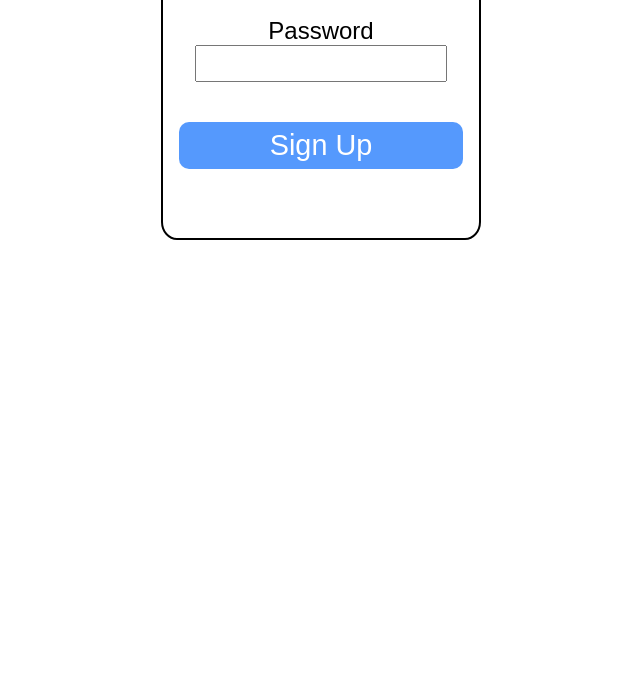
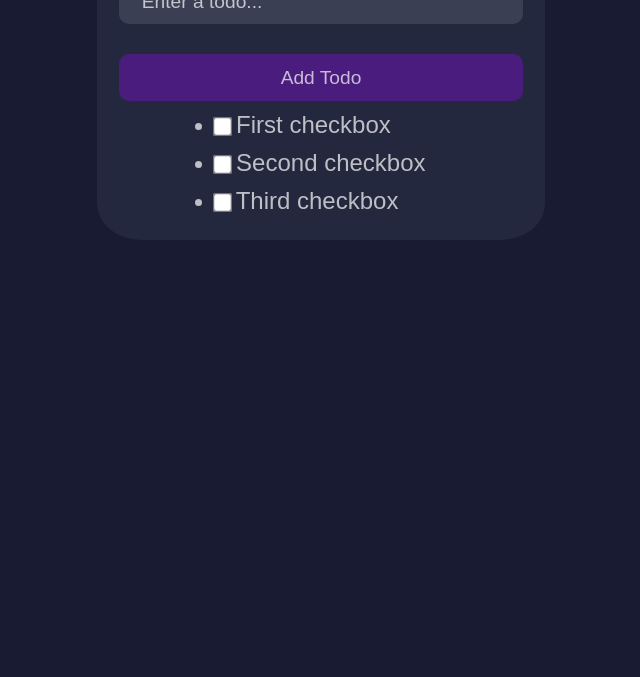
Before and after one commit to shiv7shukla/assignment-solutions, a website: page week-6-solutions/assignment-2/index.html in a window 1280 px wide. Shown: the part 340-1017 px from the top of the page, without its empty margins (319-959 px from the left). Drawn offline with Linux system fonts and the light colour scheme.

Commit message:
updated css for todo items

```diff
--- a/week-6-solutions/assignment-2/index.html
+++ b/week-6-solutions/assignment-2/index.html
@@ -16,7 +16,22 @@
                 <h1 class="card-title">100xTODO</h1>
                 <input class="input-todo" type="text" placeholder="Enter a todo...">
                 <button class="btn btn-primary">Add Todo</button>
-                <ul class="todo-list"></ul>
+                <div class="todo-list">
+                    <ul class="list-group">
+                    <li class="list-group-item">
+                        <input class="form-check-input me-1" type="checkbox" value="" id="firstCheckbox">
+                        <label class="form-check-label" for="firstCheckbox">First checkbox</label>
+                    </li>
+                    <li class="list-group-item">
+                        <input class="form-check-input me-1" type="checkbox" value="" id="secondCheckbox">
+                        <label class="form-check-label" for="secondCheckbox">Second checkbox</label>
+                    </li>
+                    <li class="list-group-item">
+                        <input class="form-check-input me-1" type="checkbox" value="" id="thirdCheckbox">
+                        <label class="form-check-label" for="thirdCheckbox">Third checkbox</label>
+                    </li>
+                    </ul>
+                </div>
             </div>
         </div>
     </div>
--- a/week-6-solutions/assignment-2/style.css
+++ b/week-6-solutions/assignment-2/style.css
@@ -8,7 +8,7 @@
     height: 100%;
     text-align: center;
     font-family: Arial, sans-serif;
-    /* background-color: rgb(25,27,50); */
+    background-color: rgb(25,27,50);
 }
 .card-title
 {
@@ -19,7 +19,7 @@
     justify-content: center;
     align-items: center;
     height: 100%;
-    display: none;
+    /* display: none; */
 }
 .card-body{
     padding: 0px 0px 0px 0px;
@@ -73,6 +73,7 @@
     justify-content: center;
     align-items: center;
     flex-direction: column;
+    display: none;
 }
 .signup{
     display: flex;
@@ -162,3 +163,21 @@
     cursor: pointer;
     background-color: rgba(13,110,253,1.0);
 }
+.todo-list{
+    font-size: x-large;
+    text-align: left;
+    color: rgba(255,255,255,0.7);
+}
+.todo-list>ul>li{
+    margin: 10px 0px 10px 0px;
+}
+.todo-list input[type="checkbox"] {
+    cursor: pointer;
+    transform: scale(1.5); /* Adjust the scale factor as needed */
+    transform-origin: center; /* Keeps the checkbox centered */
+    background-color: #ce770e;
+    outline: none;
+}
+.todo-list > input,label:hover {
+    color:rgba(255,255,255,1)
+}
```
Also changed, not shown: week-6-solutions/assignment-2/script.js (line endings or trailing spaces).
